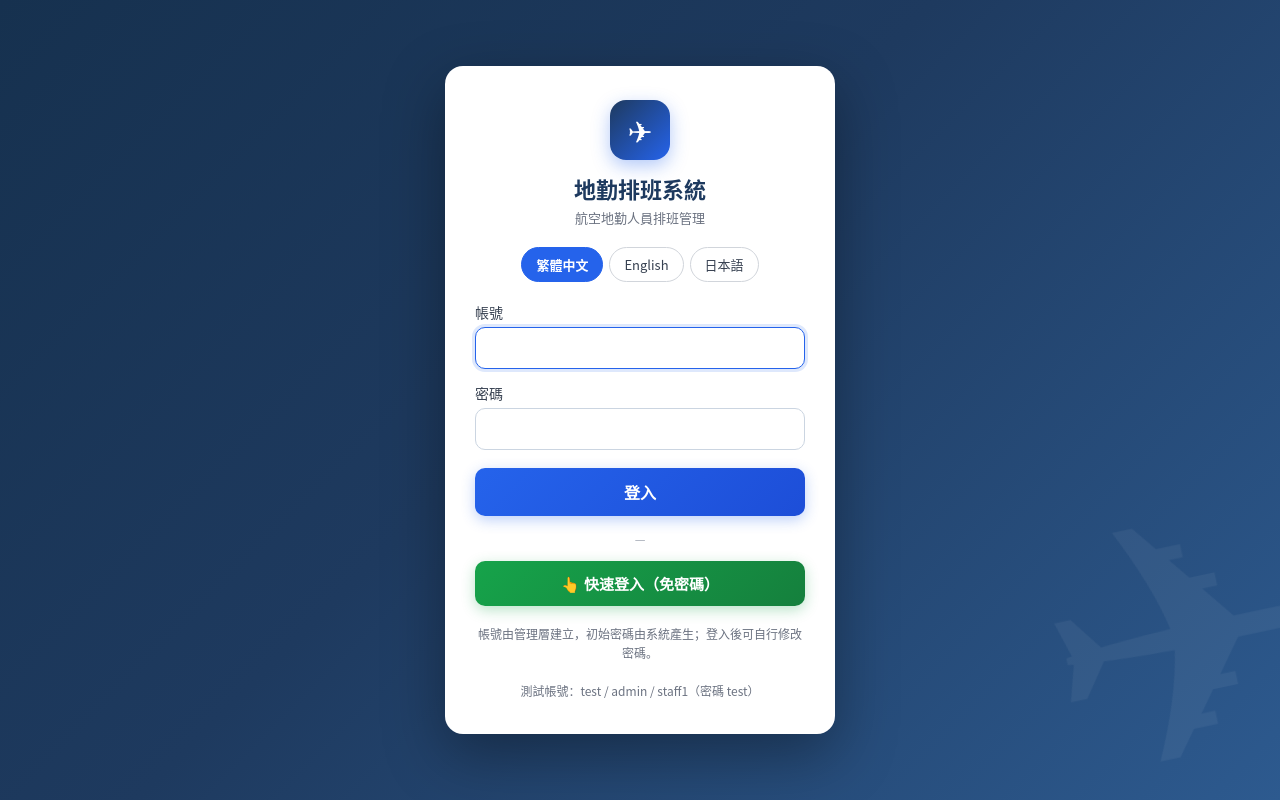
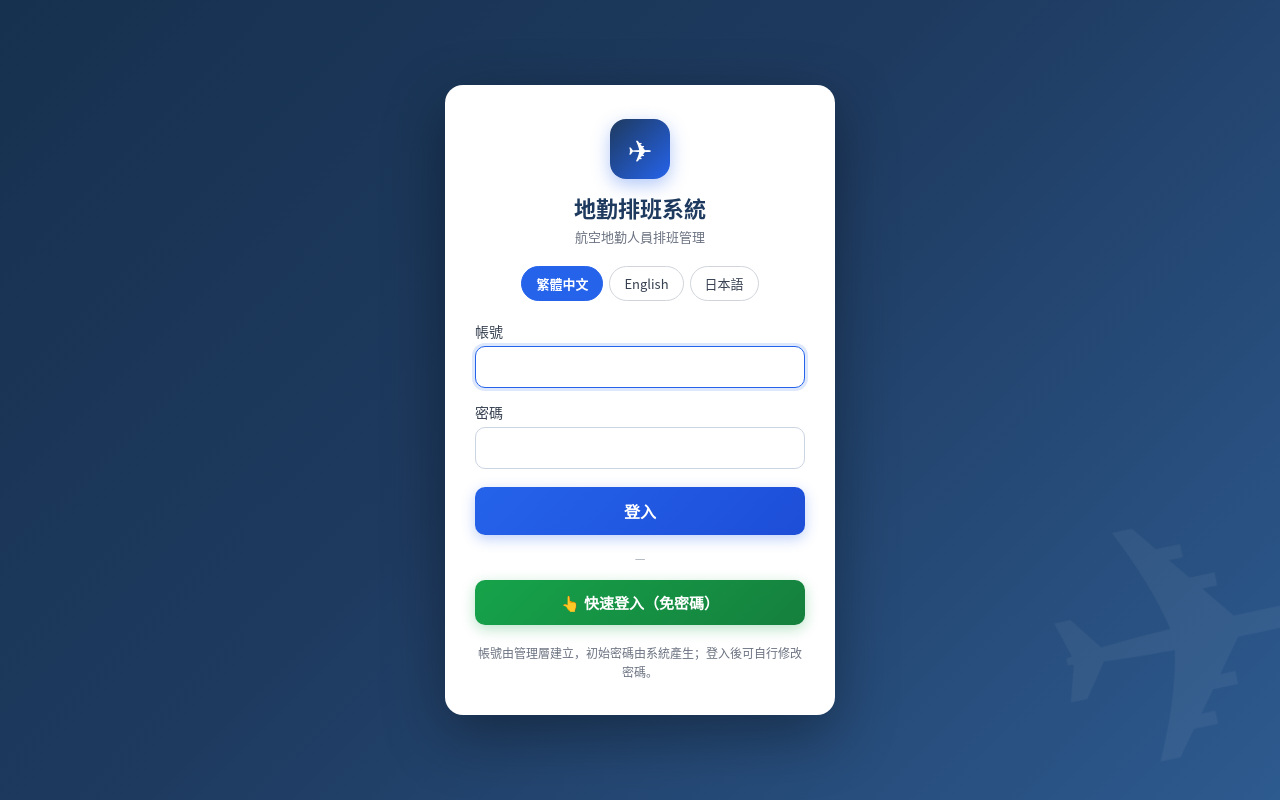
Before and after one commit to alexhuang1108/scheduling, a Flask app: page /login in a window 1280 px wide. Run offline with Flask 3, Linux system fonts and the light colour scheme; data comes from the database, SQL or seed files in the repository.

Commit message:
Remove test account hint from login page

```diff
--- a/templates/login.html
+++ b/templates/login.html
@@ -126,7 +126,6 @@
 
     {% if error %}<div class="err">{{ error }}</div>{% endif %}
     <div class="hint">{{ '帳號由管理層建立，初始密碼由系統產生；登入後可自行修改密碼。' if session.get('lang','zh')=='zh' else ('Accounts are created by admins with a system-generated password; you can change it after signing in.' if session.get('lang')=='en' else 'アカウントは管理者が作成し、初期パスワードはシステム生成です。ログイン後に変更できます。') }}</div>
-    <div class="hint">{{ '測試帳號：test / admin / staff1（密碼 test）' if session.get('lang','zh')=='zh' else ('Test accounts: test / admin / staff1 (password test)' if session.get('lang')=='en' else 'テストアカウント：test / admin / staff1（パスワード test）') }}</div>
   </div>
 </body>
 </html>
```
